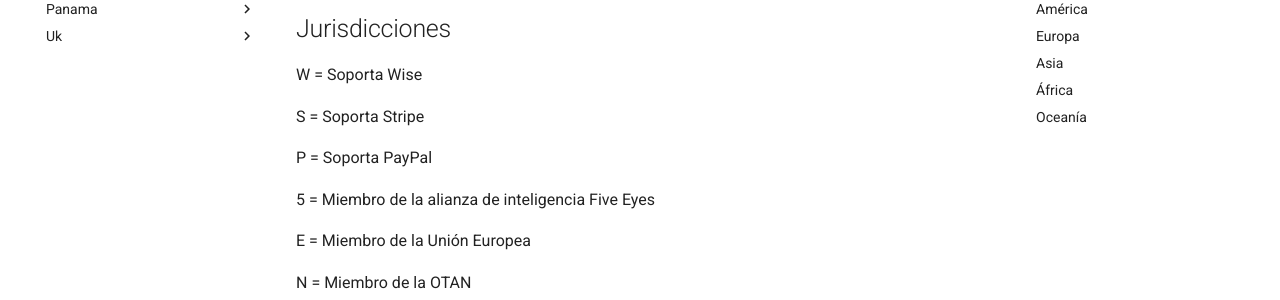
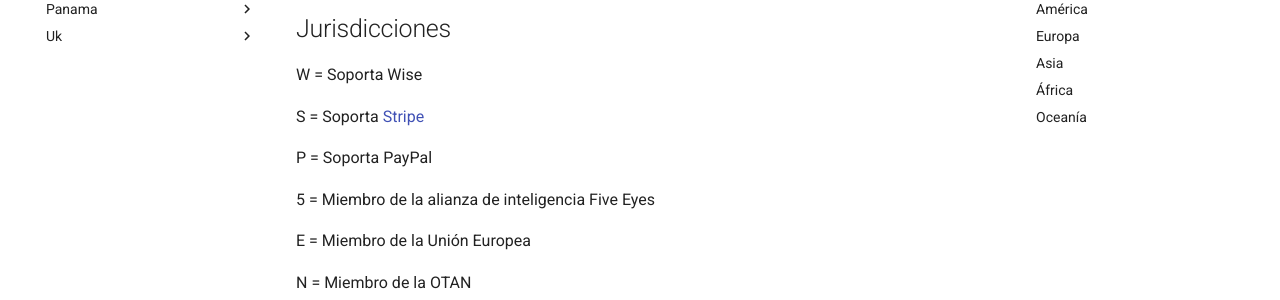
Before and after one commit to anomalouscode/wiki, an MkDocs documentation site: the page built from docs/empresas/index.md, in a window 1280 px wide and 900 px high, scrolled down 676 px. Shown: the part 153-453 px from the top of the window. Built offline with MkDocs 1.6.1 and Material for MkDocs 9.7.7, drawn with Linux system fonts in a browser that asks for light colours; comment, search, counter and statistics services are not loaded; part of the change alters nothing that is shown.

```diff
--- a/docs/empresas/index.md
+++ b/docs/empresas/index.md
@@ -23,7 +23,7 @@ Dependiendo del país, también pueden haber grandes diferencias respecto a cóm
 
 W = Soporta Wise
 
-S = Soporta Stripe
+S = Soporta [Stripe](https://stripe.com/global)
 
 P = Soporta PayPal
 
```
